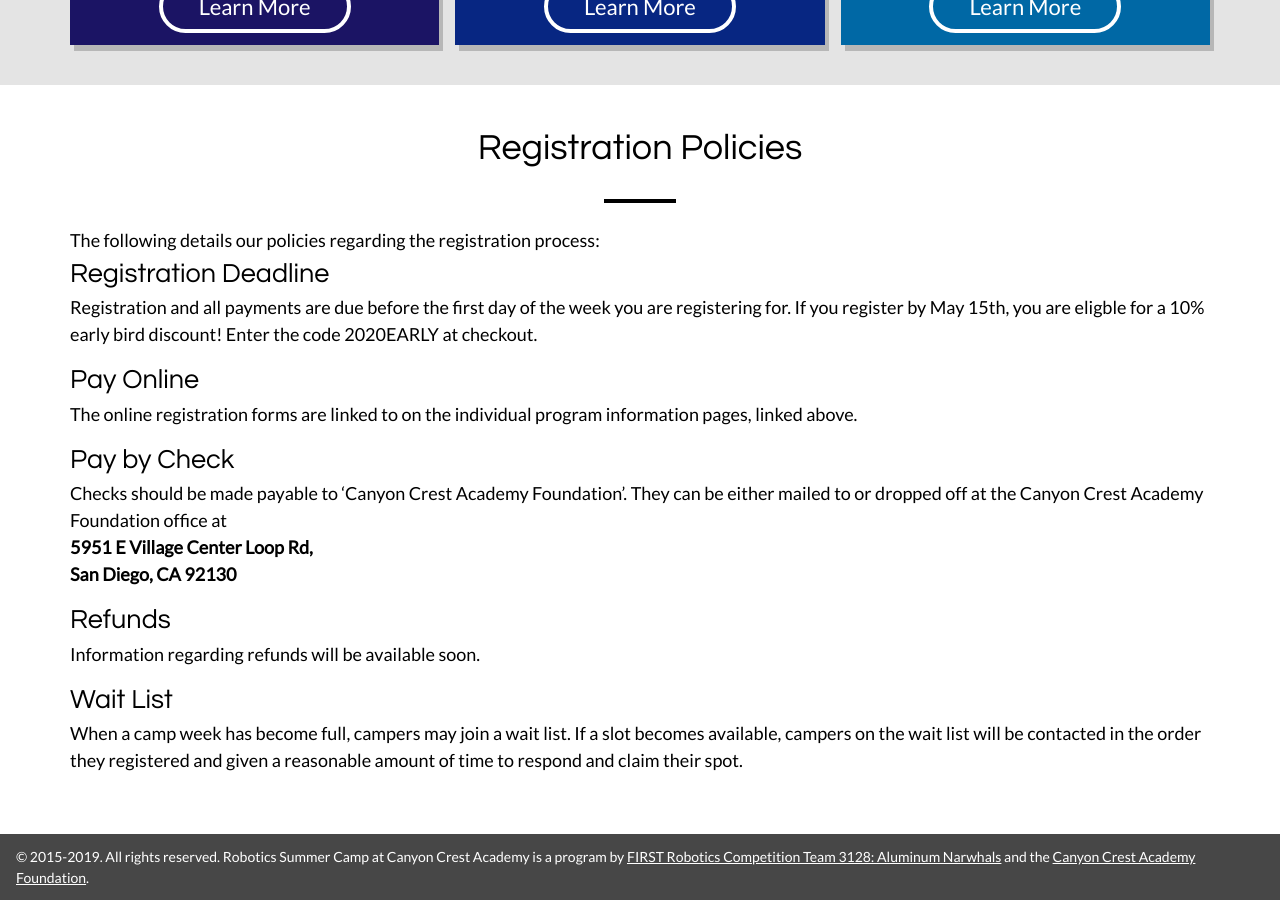
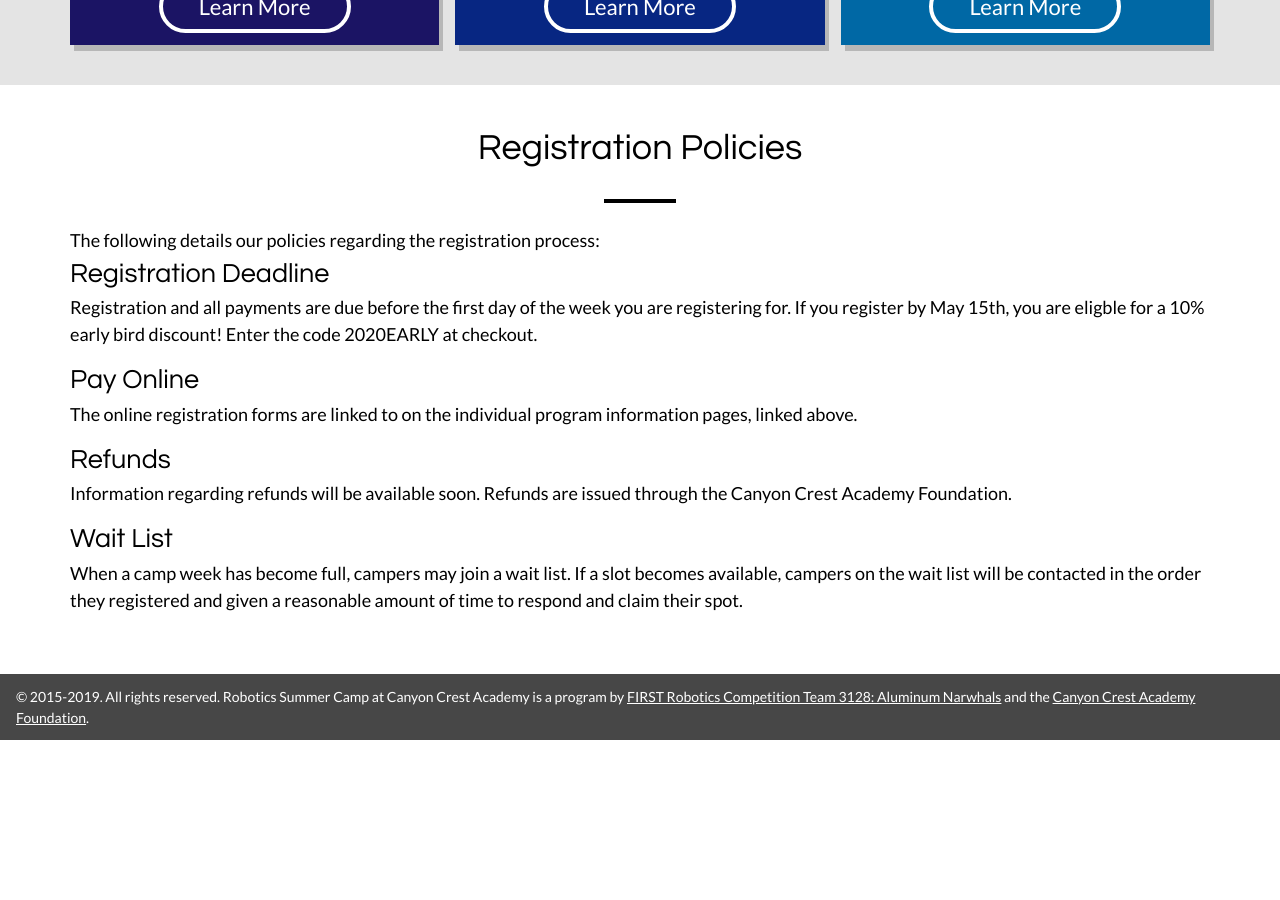
Before and after one commit to Team3128/camp, a Jekyll site: the page built from register.html, in a window 1280 px wide and 900 px high, scrolled down 1335 px. Built offline with Jekyll 4.4.1, drawn with Linux system fonts in a browser that asks for light colours; nearby versions of some CDN libraries; after the commit the page ends 2075 px from its top, so only the background shows below that; some of the changed text lies outside the part shown.

Commit message:
Remove Pay by Check and edit Refund policy
Pay by Check has been commented out, please dont delete it (for future reference)

```diff
--- a/register.html
+++ b/register.html
@@ -77,6 +82,7 @@ permalink: /register/
             The online registration forms are linked to on the individual program information pages, linked above.
         </div>
 
+        <!--
         <div class="textblock">
             <h2>Pay by Check</h2>
             Checks should be made payable to ‘Canyon Crest Academy Foundation’. They can be either mailed to or dropped off at the Canyon Crest Academy Foundation office at
@@ -84,13 +90,14 @@ permalink: /register/
             <b>5951 E Village Center Loop Rd,<br>
             San Diego, CA 92130</b>
         </div>
+        -->
 
         <div class="textblock">
             <h2>Refunds</h2>
             <!--
             Full refunds are available until July 14th.
             -->
-            Information regarding refunds will be available soon.
+            Information regarding refunds will be available soon. Refunds are issued through the Canyon Crest Academy Foundation.
         </div>
 
         <div class="textblock">
```
Also changed, not shown: other parts of register.html (+6 -1 lines).
